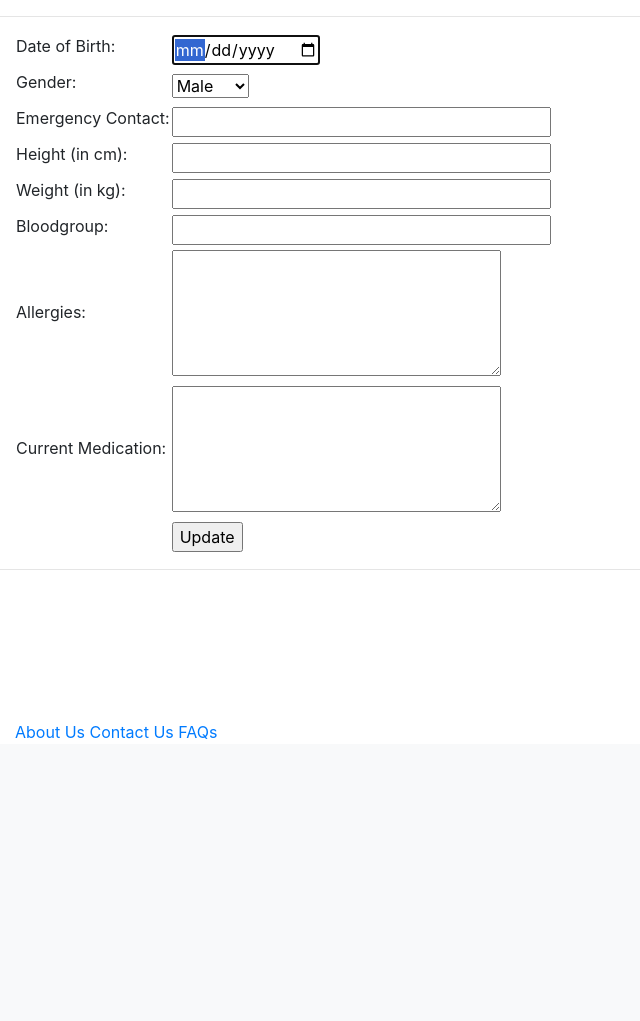
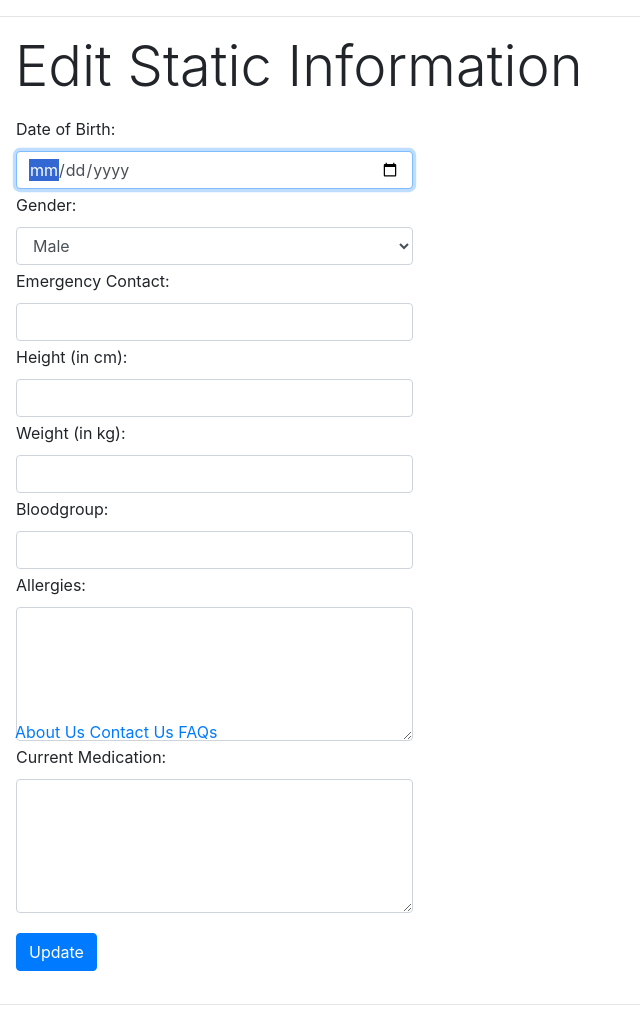
Before and after one commit to ninadsachania/e-healthcard, a Flask app: page /user/edit_static_info in a window 1280 px wide. Shown: the part 56-1077 px from the top of the page, without its empty margins (0-640 px from the left). Before the commit the page ends 795 px from the top, so only its background shows below. Run offline with Flask 2, Linux system fonts and the light colour scheme; the visitor is signed in with stand-in values (Sample User, id 1); data comes from the database, SQL or seed files in the repository; data that the repository does not hold is empty; some libraries are stand-ins or nearby versions.

Commit message:
Make it pretty

```diff
--- a/app/templates/edit_static_info.html
+++ b/app/templates/edit_static_info.html
@@ -1,118 +1,151 @@
-{% extends 'base.html' %}
-
-{% block content %}
+{% extends 'base.html' %} {% block content %}
+<h1 class="display-4">Edit Static Information</h1>
 <form action="" method="post" novalidate>
   {{ form.hidden_tag() }}
   <table>
+    <div class="form-group">
       <tr>
         <td>{{ form.dob.label }}</td>
-            <td>{{ form.dob(autofocus=True, size="32") }}</td>
       </tr>
       <tr>
-            <td></td>
+        <td>
+          {{ form.dob(autofocus=True, size="32", class_="form-control") }}
+        </td>
+      </tr>
+      <tr>
         <td>
           {% for error in form.dob.errors %}
-                <span class="form-error">[{{ error }}]</span>
+          <span class="text-danger">{{ error }}</span>
           {% endfor %}
         </td>
       </tr>
+    </div>
 
+    <div class="form-group">
       <tr>
         <td>{{ form.gender.label }}</td>
-            <td>{{ form.gender() }}</td>
       </tr>
       <tr>
-            <td></td>
+        <td>{{ form.gender(class_="form-control") }}</td>
+      </tr>
+      <tr>
         <td>
           {% for error in form.gender.errors %}
-                <span class="form-error">[{{ error }}]</span>
+          <span class="text-danger">{{ error }}</span>
           {% endfor %}
         </td>
       </tr>
+    </div>
 
+    <div class="form-group">
       <tr>
         <td>{{ form.emergency_contact.label }}</td>
-            <td>{{ form.emergency_contact(size="32", maxlength="10", minlength="10") }}</td>
       </tr>
       <tr>
-            <td></td>
+        <td>
+          {{ form.emergency_contact(size="32", maxlength="10", minlength="10",
+          class_="form-control") }}
+        </td>
+      </tr>
+      <tr>
         <td>
           {% for error in form.emergency_contact.errors %}
-                <span class="form-error">[{{ error }}]</span>
+          <span class="text-danger">{{ error }}</span>
           {% endfor %}
         </td>
       </tr>
+    </div>
 
+    <div class="form-group">
       <tr>
         <td>{{ form.height.label }}</td>
-            <td>{{ form.height(size="32") }}</td>
       </tr>
       <tr>
-            <td></td>
+        <td>{{ form.height(size="32", class_="form-control") }}</td>
+      </tr>
+      <tr>
         <td>
           {% for error in form.height.errors %}
-                <span class="form-error">[{{ error }}]</span>
+          <span class="text-danger">{{ error }}</span>
           {% endfor %}
         </td>
       </tr>
+    </div>
 
+    <div class="form-group">
       <tr>
         <td>{{ form.weight.label }}</td>
-            <td>{{ form.weight(size="32") }}</td>
       </tr>
       <tr>
-            <td></td>
+        <td>{{ form.weight(size="32", class_="form-control") }}</td>
+      </tr>
+      <tr>
         <td>
           {% for error in form.weight.errors %}
-                <span class="form-error">[{{ error }}]</span>
+          <span class="text-danger">{{ error }}</span>
           {% endfor %}
         </td>
       </tr>
+    </div>
 
+    <div class="form-group">
       <tr>
         <td>{{ form.bloodgroup.label }}</td>
-            <td>{{ form.bloodgroup(size="32", maxlength="3") }}</td>
       </tr>
       <tr>
-            <td></td>
+        <td>
+          {{ form.bloodgroup(size="32", maxlength="3", class_="form-control") }}
+        </td>
+      </tr>
+      <tr>
         <td>
           {% for error in form.bloodgroup.errors %}
-                <span class="form-error">[{{ error }}]</span>
+          <span class="text-danger">{{ error }}</span>
           {% endfor %}
         </td>
       </tr>
+    </div>
 
+    <div class="form-group">
       <tr>
         <td>{{ form.allergies.label }}</td>
-            <td>{{ form.allergies(rows="5", cols="30") }}</td>
       </tr>
       <tr>
-            <td></td>
+        <td>
+          {{ form.allergies(rows="5", cols="30", class_="form-control") }}
+        </td>
+      </tr>
+      <tr>
         <td>
           {% for error in form.allergies.errors %}
-                <span class="form-error">[{{ error }}]</span>
+          <span class="text-danger">{{ error }}</span>
           {% endfor %}
         </td>
       </tr>
+    </div>
 
+    <div class="form-group">
       <tr>
         <td>{{ form.current_medication.label }}</td>
-            <td>{{ form.current_medication(rows="5", cols="30") }}</td>
       </tr>
       <tr>
-            <td></td>
+        <td>
+          {{ form.current_medication(rows="5", cols="30", class_="form-control")
+          }}
+        </td>
+      </tr>
+      <tr>
         <td>
           {% for error in form.current_medication.errors %}
-                <span class="form-error">[{{ error }}]</span>
+          <span class="text-danger">{{ error }}</span>
           {% endfor %}
         </td>
       </tr>
+    </div>
 
     <tr>
-            <td></td>
-            <td>{{ form.submit() }}</td>
+      <td>{{ form.submit(class_="btn btn-primary mt-3 mb-3") }}</td>
     </tr>
-
   </table>
 </form>
 {% endblock %}
```
Lines whose indentation alone changed are shown as unchanged.
